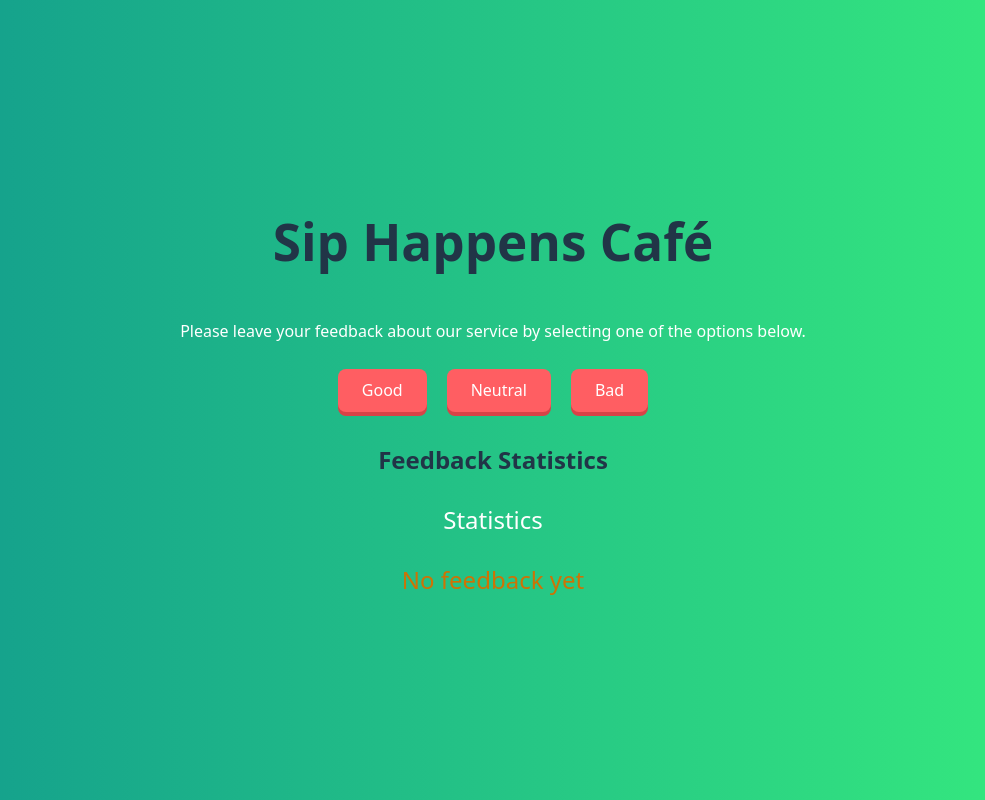
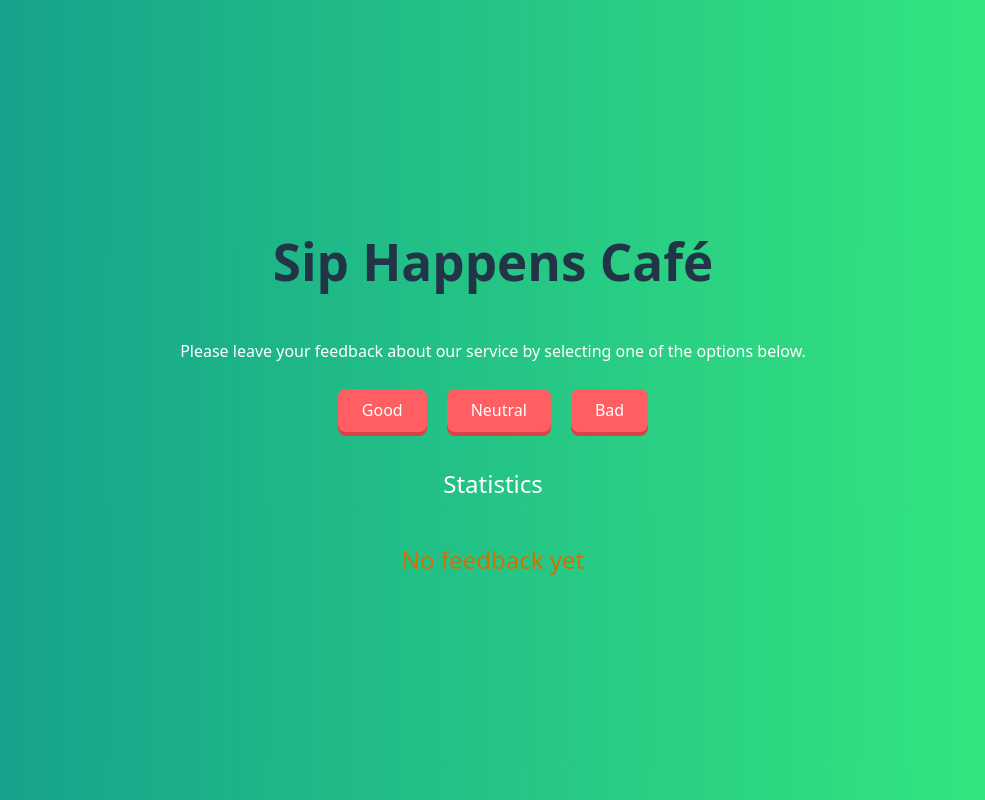
Before and after one commit to Demiter89/goit-react-hw-02, a React (Vite) app: page / in a window 1280 px wide. Shown: the whole page, without its empty margins (147-1132 px from the left). Built offline with nearby package versions, Linux system fonts and the light colour scheme.

Commit message:
add index file

```diff
--- a/src/components/App/App.jsx
+++ b/src/components/App/App.jsx
@@ -2,21 +2,19 @@ import { useState, useEffect } from "react";
 import Description from "../Description/Description";
 import Feedback from "../Feedback/Feedback";
 import Options from "../Options/Options";
+import Notification from "../Notification/Notification";
 import styles from "./App.module.css";
 
 export default function App() {
-  // Отримуємо збережений стан з localStorage або задаємо початкові значення
   const [feedback, setFeedback] = useState(() => {
     const savedFeedback = localStorage.getItem("feedback");
     return savedFeedback ? JSON.parse(savedFeedback) : { good: 0, neutral: 0, bad: 0 };
   });
 
-  // Використовуємо useEffect для збереження стану в localStorage при кожній зміні
   useEffect(() => {
     localStorage.setItem("feedback", JSON.stringify(feedback));
   }, [feedback]);
 
-  // Функція оновлення фідбеку
   const updateFeedback = (feedbackType) => {
     setFeedback((prevFeedback) => ({
       ...prevFeedback,
@@ -24,15 +22,11 @@ export default function App() {
     }));
   };
 
-  // Функція для скидання фідбеку
   const resetFeedback = () => {
     setFeedback({ good: 0, neutral: 0, bad: 0 });
   };
 
-  // Загальна кількість відгуків
   const totalFeedback = feedback.good + feedback.neutral + feedback.bad;
-
-  // Розрахунок відсотка позитивних відгуків
   const positivePercentage = totalFeedback > 0 ? Math.round((feedback.good / totalFeedback) * 100) : 0;
 
   return (
@@ -40,7 +34,9 @@ export default function App() {
       <h1>Sip Happens Café</h1>
       <Description />
       <Options updateFeedback={updateFeedback} totalFeedback={totalFeedback} resetFeedback={resetFeedback} />
-      <Feedback feedback={feedback} totalFeedback={totalFeedback} positivePercentage={positivePercentage} />
+
+
+      {totalFeedback > 0 ? <Feedback feedback={feedback} totalFeedback={totalFeedback} positivePercentage={positivePercentage} /> : <Notification />}
     </div>
   );
 }
--- a/src/components/Feedback/Feedback.jsx
+++ b/src/components/Feedback/Feedback.jsx
@@ -1,13 +1,10 @@
 import styles from "./Feedback.module.css";
-import Notification from "../Notification/Notification";
 
 export default function Feedback({ feedback, totalFeedback, positivePercentage }) {
   return (
     <div className={styles.stats}>
       <h2>Feedback Statistics</h2>
-      {totalFeedback === 0 ? (
-        <Notification />
-      ) : (
+      {totalFeedback > 0 ? (
         <>
           <p>Good: {feedback.good}</p>
           <p>Neutral: {feedback.neutral}</p>
@@ -15,6 +12,8 @@ export default function Feedback({ feedback, totalFeedback, positivePercentage }
           <p>Total: {totalFeedback}</p>
           <p>Positive feedback: {positivePercentage}%</p>
         </>
+      ) : (
+        <p>No feedback given</p>
       )}
     </div>
   );
```
